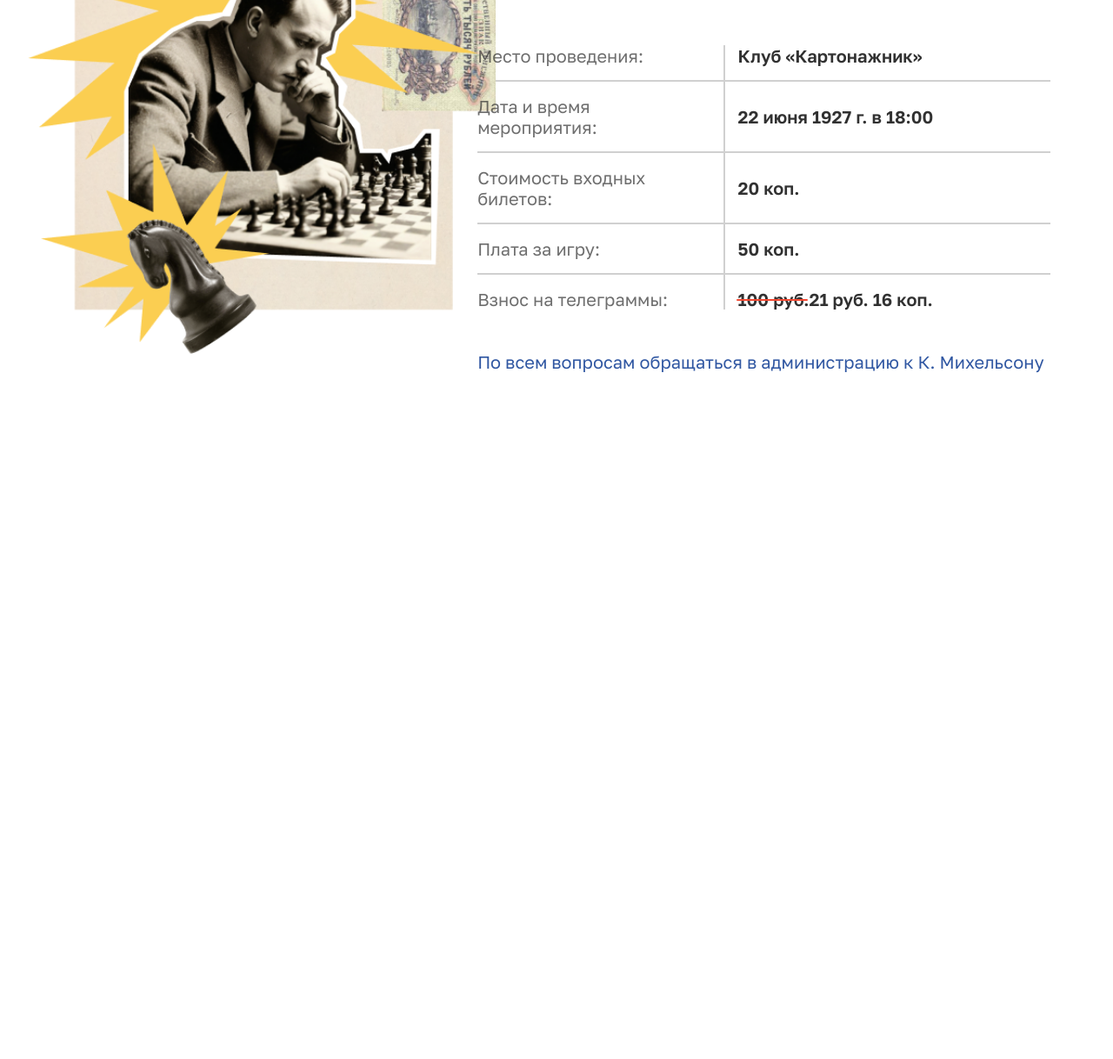
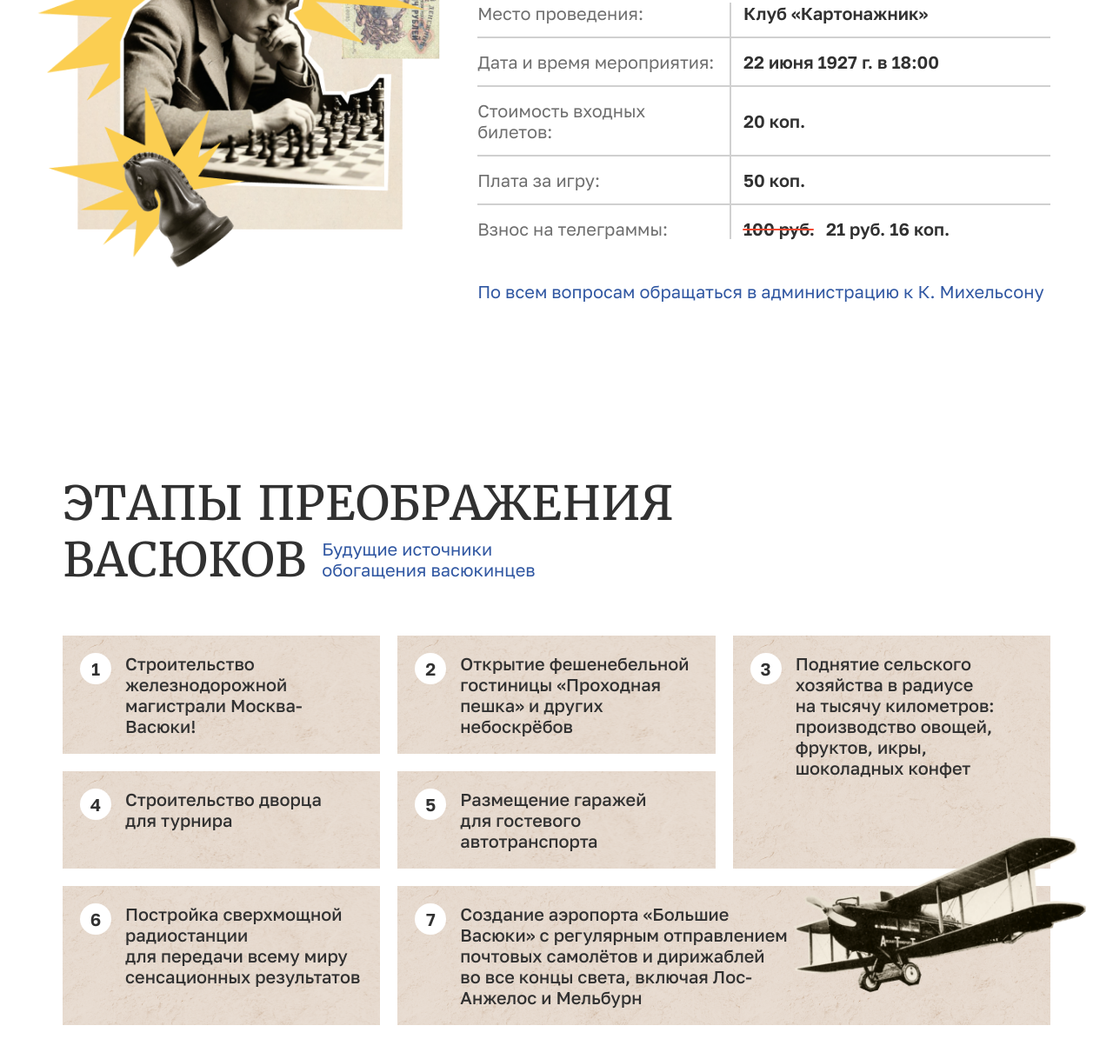
Before and after one commit to AnastasiyaRuban/four-horse-club, a plain HTML site: page index.html in a window 1280 px wide. Shown: the part 1358-2576 px from the top of the page at 87% size. Before the commit the page ends 1866 px from the top, so only its background shows below. Drawn offline with Linux system fonts and the light colour scheme.

Commit message:
added stages block

```diff
--- a/css/style.css
+++ b/css/style.css
@@ -195,6 +195,10 @@ body {
     text-align: center;
 }
 
+.hero__title-right {
+    text-align: right;
+}
+
 .hero__text {
     margin-bottom: 39px;
     text-align: center;
@@ -238,7 +242,9 @@ body {
 
 /* SUPPORT */
 .support {
-    padding: 80px 0;
+    padding-top: 80px;
+    padding-bottom: 100px;
+
 }
 
 .support__text {
@@ -252,6 +258,7 @@ body {
 .support__text-color {
     font-weight: 700;
     color: var(--red-color);
+    letter-spacing: -0.04rem;
 }
 
 .support__first-stage {
@@ -277,14 +284,16 @@ body {
 
 .support__wrapper {
     width: 58%;
+    max-width: 704px;
 }
 
 .support__second-stage::before {
     position: absolute;
     content: '';
-    height: 100%;
-    width: 50%;
-    left: -40px;
+    height: 104%;
+    width: 43%;
+    left: -29px;
+    top: -29px;
     background-image: url('../img/game-of-chess.png');
     background-position: left center;
     background-size: contain;
@@ -306,11 +315,11 @@ body {
 
 .support__list-item:not(:last-child) {
     border-bottom: 2px solid #D0D0D0;
-    padding-bottom: 16px;
+    padding-bottom: 15px;
 }
 
 .support__list-item:not(:first-child) {
-    padding-top: 16px;
+    padding-top: 15px;
 }
 
 .support__list-title,
@@ -322,7 +331,8 @@ body {
 
 .support__list-title {
     display: inline-block;
-    width: 43%;
+    width: 44%;
+    max-width: 305px;
     padding-right: 16px;
     font-weight: 400;
     opacity: 0.7;
@@ -338,6 +348,7 @@ body {
 
 .support__list-oldInfo {
     position: relative;
+    margin-right: 13px
 }
 
 .support__list-oldInfo:before {
@@ -375,3 +386,121 @@ body {
     font-weight: 400;
     color: #3057a2;
 }
+
+/* STAGE */
+
+.stage {
+    padding-top: 100px;
+    padding-bottom: 100px;
+}
+
+.stage__title {
+    position: relative;
+    margin-bottom: 54px;
+    max-width: 806px;
+    font-size: 54px;
+    line-height: 1.2;
+}
+
+.stage__title-small {
+    position: absolute;
+    left: 37%;
+    bottom: 10px;
+    max-width: 280px;
+    font-family: var(--font-family);
+    font-size: 20px;
+    line-height: 1.2;
+    color: var(--blue-color);
+    text-transform: none;
+}
+
+.stage__list {
+    position: relative;
+    display: grid;
+    grid-template-columns: repeat(3, 1fr);
+    grid-template-rows: repeat(3, auto);
+    column-gap: 20px;
+    row-gap: 20px;
+    grid-template-areas:
+        'one two three'
+        'four five three'
+        'six seven seven';
+    counter-reset: count;
+}
+
+.stage__list::after {
+    position: absolute;
+    content: counter(count, decimal);
+    right: -61px;
+    bottom: -4px;
+    width: 33%;
+    height: 236px;
+    background-image: url('../img/airplane.png');
+    background-repeat: no-repeat;
+    background-size: contain;
+}
+
+.stage__item {
+    position: relative;
+    display: flex;
+    column-gap: 16px;
+    padding: 20px 21px 20px 72px;
+    font-size: 20px;
+    line-height: 1.2;
+    background-image: url('../img/stage-back.png');
+    background-color: var(--peach-color);
+    background-blend-mode: color-burn;
+    counter-increment: count 1;
+}
+
+.stage__item::before {
+    position: absolute;
+    content: counter(count, decimal);
+    top: 20px;
+    left: 20px;
+    display: flex;
+    align-items: center;
+    justify-content: center;
+    width: 36px;
+    height: 36px;
+    border: 1px solid transparent;
+    border-radius: 50px;
+    background-color: var(--white-color);
+    font-weight: 600;
+}
+
+.stage__item--one {
+    grid-area: one;
+}
+
+.stage__item--two {
+    grid-area: two;
+}
+
+.stage__item--three {
+    grid-area: three;
+}
+
+.stage__item--four {
+    grid-area: four;
+}
+
+.stage__item--five {
+    grid-area: five;
+}
+
+.stage__item--six {
+    grid-area: six;
+}
+
+.stage__item--seven {
+    grid-area: seven;
+}
+
+.stage__item--seven .stage__description {
+    width: 58%;
+}
+
+.stage__description {
+    font-weight: 500;
+}
--- a/index.html
+++ b/index.html
@@ -23,7 +23,7 @@
                 <div class="hero__container">
                     <h2 class="hero__title title">
                         <span class="hero__title-left">Превратите уездный город</span>
-                        <span class="hero__title-center">в&nbsp;столицу земного шара</span>
+                        <span class="hero__title-center">в&nbsp;столицу</span> <span class="hero__title-right">земного шара</span>
                     </h2>
                     <p class="hero__text descr">Оплатите взнос на&nbsp;телеграммы для организации Международного васюкинского турнира по&nbsp;шахматам</p>
                     <nav class="hero__nav">
@@ -77,10 +77,39 @@
                     </ul>
                     <p class="support__questions-info descr">По&nbsp;всем вопросам обращаться в&nbsp;администрацию
                         к&nbsp;К.&nbsp;Михельсону</p>
-
                 </div>
             </div>
-
+        </div>
+    </section>
+    <section class="stage">
+        <div class="container">
+            <h2 class="stage__title title">
+                Этапы преображения Васюков
+                <span class="stage__title-small">Будущие источники обогащения васюкинцев</span>
+            </h2>
+            <ul class="stage__list list">
+                <li class="stage__item stage__item--one">
+                    <p class="stage__description descr">Строительство железнодорожной магистрали Москва-Васюки!</p>
+                </li>
+                <li class="stage__item stage__item--two">
+                    <p class="stage__description descr">Открытие фешенебельной гостиницы &laquo;Проходная пешка&raquo; и&nbsp;других небоскрёбов</p>
+                </li>
+                <li class="stage__item stage__item--three">
+                    <p class="stage__description descr">Поднятие сельского хозяйства в&nbsp;радиусе на&nbsp;тысячу километров: производство овощей, фруктов, икры, шоколадных конфет</p>
+                </li>
+                <li class="stage__item stage__item--four">
+                    <p class="stage__description descr">Строительство дворца для&nbsp;турнира</p>
+                </li>
+                <li class="stage__item stage__item--five">
+                    <p class="stage__description descr">Размещение гаражей для&nbsp;гостевого автотранспорта</p>
+                </li>
+                <li class="stage__item stage__item--six">
+                    <p class="stage__description descr">Постройка сверхмощной радиостанции для передачи всему миру сенсационных результатов</p>
+                </li>
+                <li class="stage__item stage__item--seven">
+                    <p class="stage__description descr">Создание аэропорта &laquo;Большие Васюки&raquo; с&nbsp;регулярным отправлением почтовых самолётов и&nbsp;дирижаблей во&nbsp;все концы света, включая Лос-Анжелос и&nbsp;Мельбурн</p>
+                </li>
+            </ul>
         </div>
     </section>
     </main>
```
Also changed, not shown: img/airplane.png (added), img/stage-back.png (added).
